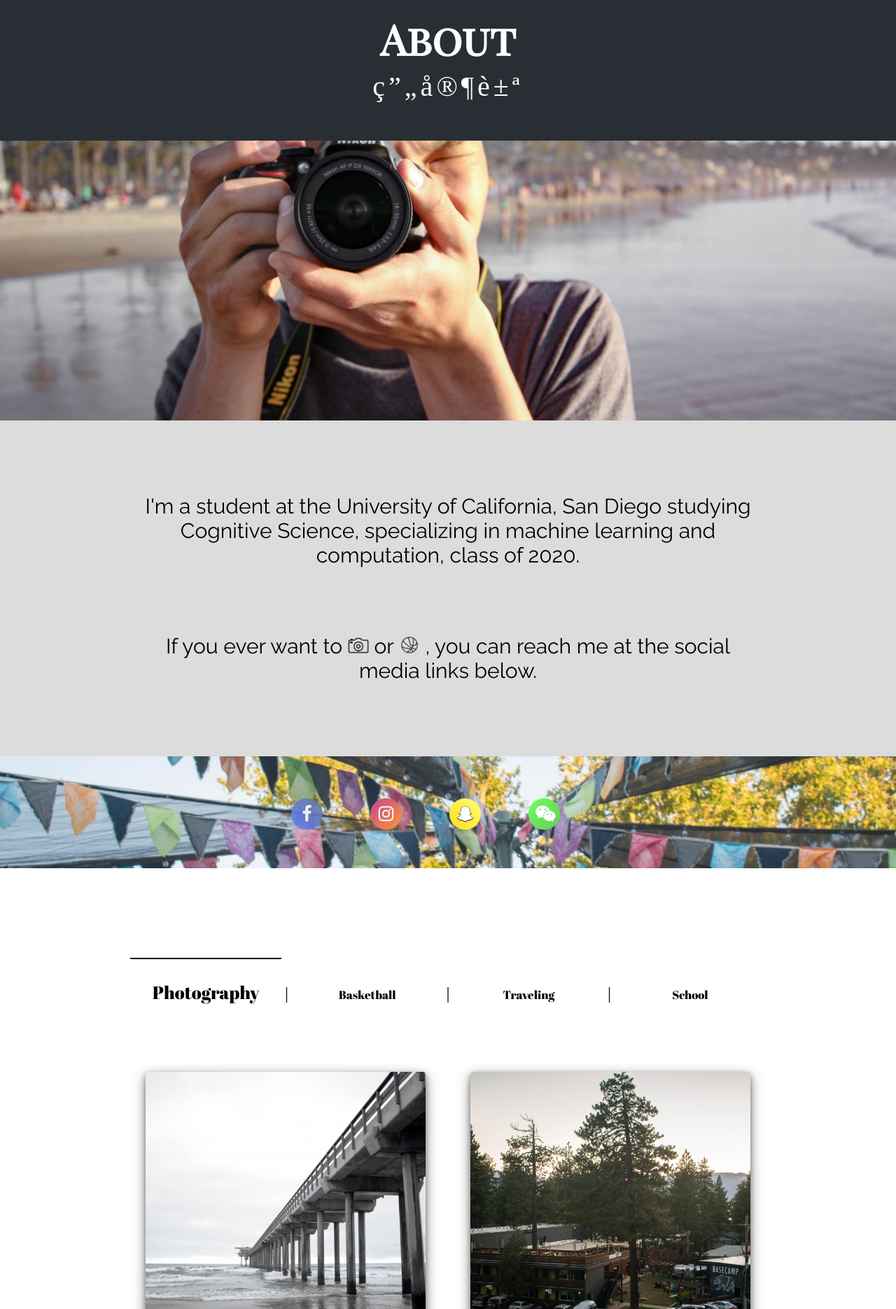
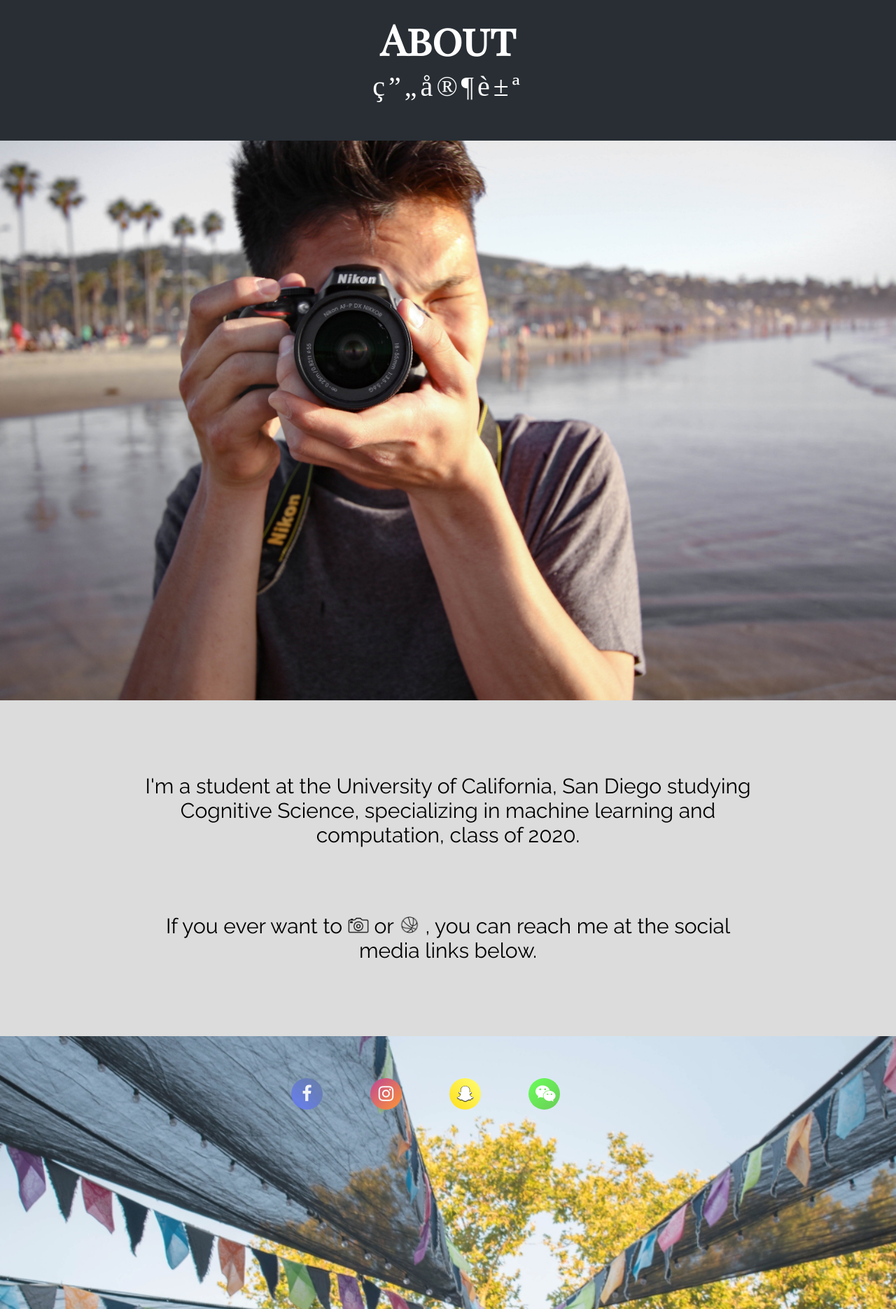
Before and after one commit to andrewzhen/andrewzhen.github.io, a PHP site: page / in a window 1280 px wide. Shown: the part 801-2672 px from the top of the page at 70% size. Run offline with PHP 8.4, Linux system fonts and the light colour scheme; some web fonts are replaced.

Commit message:
bg image

```diff
--- a/style.css
+++ b/style.css
@@ -24,6 +24,10 @@ html, body {
 	background-position: center;
 	background-repeat: no-repeat;
 	background-size:cover;
+	top: 0;
+	left: 0;
+	min-width: 100%;
+	min-height: 100%;
 }
 
 /*container*/
@@ -89,6 +93,10 @@ html, body {
 	background-attachment: fixed;
 	background-repeat: no-repeat;
 	background-position: center center;
+	top: 0;
+	left: 0;
+	min-width: 100%;
+	min-height: 100%;
 }
 
 .description {
@@ -119,6 +127,10 @@ html, body {
 	background-position: center center;
 	margin-bottom: 5%;
 	opacity: 0.9;
+	top: 0;
+	left: 0;
+	min-width: 100%;
+	min-height: 100%;
 }
 
 .fa {
```
